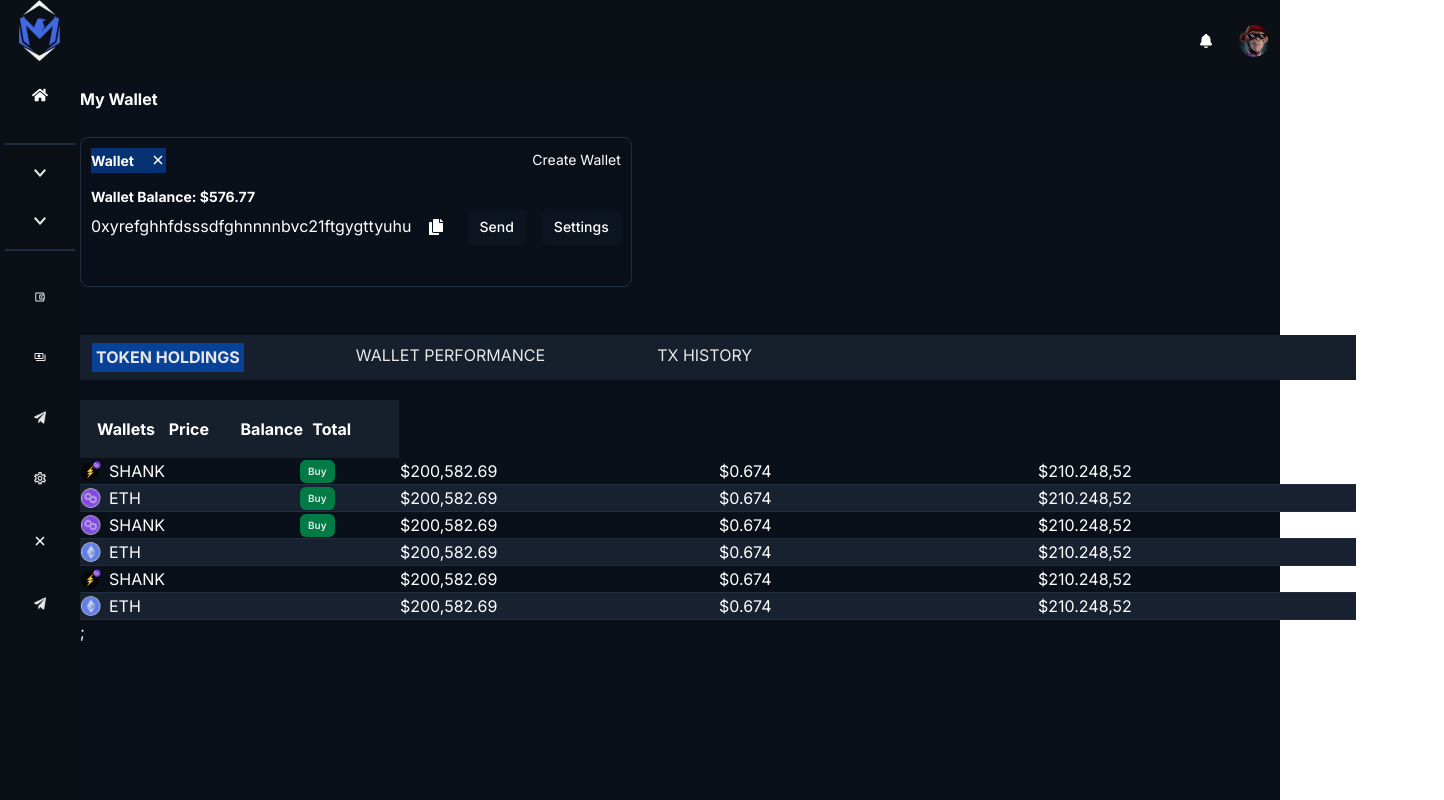
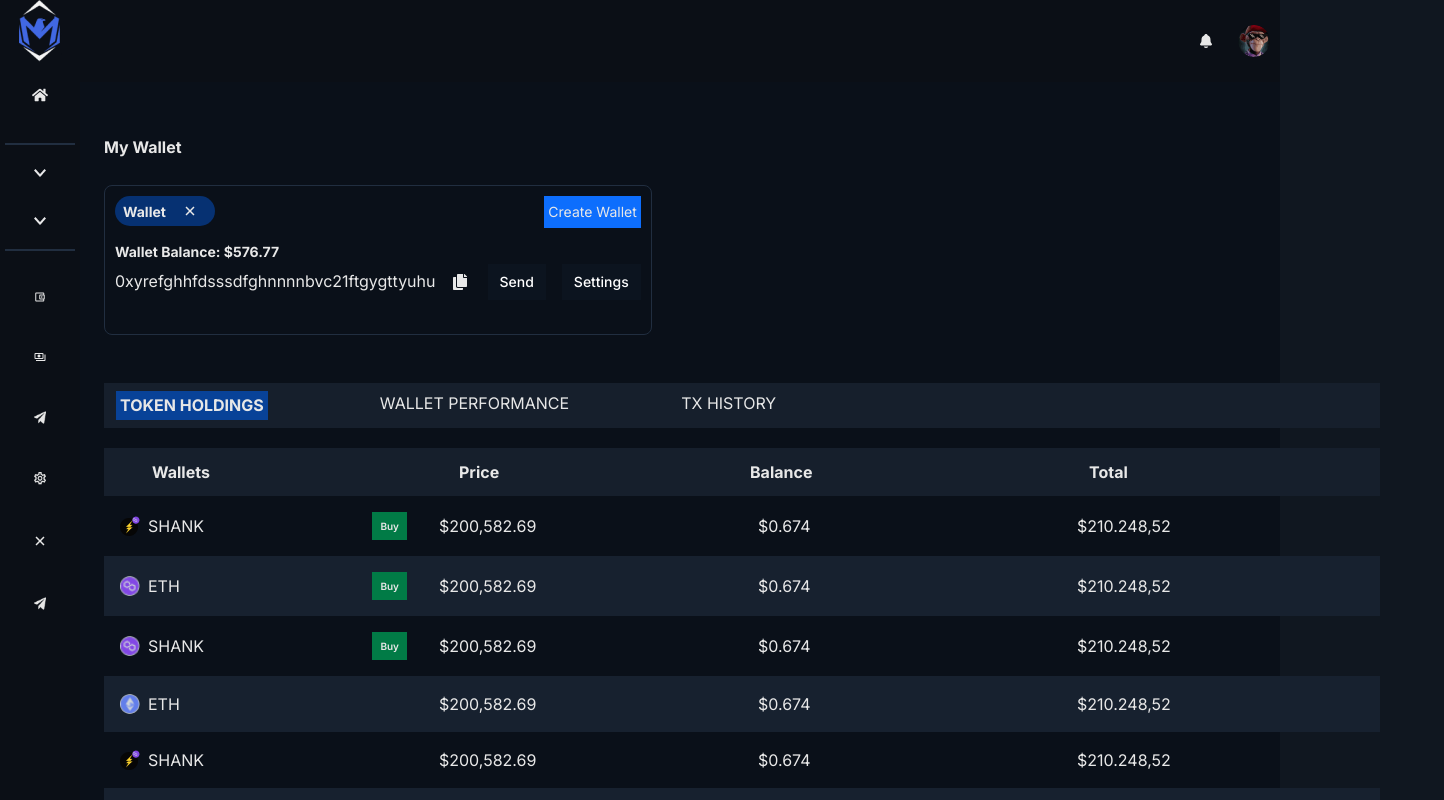
Before and after one commit to orekbaby/meta-combo, a Next.js app: page / in a window 1280 px wide. Shown: the top 800 px of the page, 1444 px wide, since content can reach past the window. Built offline with nearby package versions, Linux system fonts and the light colour scheme.

Commit message:
update changes made to the table and table TableHeader

```diff
--- a/app/globals.css
+++ b/app/globals.css
@@ -1,76 +1,77 @@
+
+
 @tailwind base;
 @tailwind components;
 @tailwind utilities;
 
 @layer base {
-  :root {
-    --background: 0 0% 100%;
-    --foreground: 222.2 84% 4.9%;
-
-    --card: 0 0% 100%;
-    --card-foreground: 222.2 84% 4.9%;
-
-    --popover: 0 0% 100%;
-    --popover-foreground: 222.2 84% 4.9%;
-
-    --primary: 222.2 47.4% 11.2%;
-    --primary-foreground: 210 40% 98%;
-
-    --secondary: 210 40% 96.1%;
-    --secondary-foreground: 222.2 47.4% 11.2%;
-
-    --muted: 210 40% 96.1%;
-    --muted-foreground: 215.4 16.3% 46.9%;
-
-    --accent: 210 40% 96.1%;
-    --accent-foreground: 222.2 47.4% 11.2%;
-
-    --destructive: 0 84.2% 60.2%;
-    --destructive-foreground: 210 40% 98%;
-
-    --border: 214.3 31.8% 91.4%;
-    --input: 214.3 31.8% 91.4%;
-    --ring: 222.2 84% 4.9%;
-
-    --radius: 0.5rem;
+  * {
+    margin: 0;
+    padding: 0;
+    box-sizing: border-box;
   }
 
-  .dark {
-    --background: 222.2 84% 4.9%;
-    --foreground: 210 40% 98%;
+  body {
+    background: #101720;
+    color: #e8e8e8; /* Setting text color for the whole body */
+  }
 
-    --card: 222.2 84% 4.9%;
-    --card-foreground: 210 40% 98%;
+  main {
+    max-width: 100%;
+  }
 
-    --popover: 222.2 84% 4.9%;
-    --popover-foreground: 210 40% 98%;
 
-    --primary: 210 40% 98%;
-    --primary-foreground: 222.2 47.4% 11.2%;
+section {
+    max-width: 100%;
+    margin: 3rem auto;
+    padding: 0 1.5rem;
+  }
 
-    --secondary: 217.2 32.6% 17.5%;
-    --secondary-foreground: 210 40% 98%;
+  .bg-span {
+    align-items: center;
+    gap: 5px;
+    border-radius: 25px;
+    padding: 10px;
+    display: flex;
+    justify-items: center;
+    width: 100px;
+    height: 30px;
+  }
 
-    --muted: 217.2 32.6% 17.5%;
-    --muted-foreground: 215 20.2% 65.1%;
+  /* .div-width {
+    width: 30%;
+    padding: 6px;
+  } */
 
-    --accent: 217.2 32.6% 17.5%;
-    --accent-foreground: 210 40% 98%;
+  .sec-btn {
+    background-color: #212e40;
+    padding: 0.5rem 1rem;
+    border-radius: 0.375rem;
+    color: #e8e8e8;
+  }
 
-    --destructive: 0 62.8% 30.6%;
-    --destructive-foreground: 210 40% 98%;
+  .buy-btn {
+    background-color: #34d399;
+    color: #e8e8e8;
+  }
 
-    --border: 217.2 32.6% 17.5%;
-    --input: 217.2 32.6% 17.5%;
-    --ring: 212.7 26.8% 83.9%;
+
+.buy-btn2 {
+    background-color: #34d399;
+    color: #e8e8e8;
+    padding: 0.5rem 1rem;
+    border-radius: 0.375rem;
+    width: 100px;
+  }
+
+  .button2 {
+    background-color: #0d6efd;
+    color: #e8e8e8;
+    padding: 0.25rem 0.25rem;
+    border-radius: 5px;
+  }
+
+  .bg-col {
+    background-color: #161f2c;
   }
 }
-
-@layer base {
-  * {
-    @apply border-border;
-  }
-  body {
-    @apply bg-background text-foreground;
-  }
-}
--- a/app/page.tsx
+++ b/app/page.tsx
@@ -2,15 +2,16 @@ import React from "react";
 import "./globals.css";
 import Navigation from "@/components/Navigation";
 import Sidebar from "@/components/Sidebar";
-import Table from "@/components/Table";
+import Table from "@/components/TokenTable";
 import WalletSection from "@/components/wallet/WalletSection";
 import Tabs from "@/components/wallet/Tabs";
+import TableHeader from "@/components/wallet/TableHeader";
 
 
 
 export default function Home() {
   return (
-    <main className="bg-[#0A1019] text-white" style={{ marginLeft: "0", padding: "0" }}>
+    <main className="bg-[#0A1019] " style={{ marginLeft: "0", padding: "0" }}>
       {/* navigation top */}
       <Navigation />
 
@@ -20,7 +21,7 @@ export default function Home() {
 
         {/* main section for contents */}
         <div style={{ flex: "1", padding: "15" }}>
-          <section>
+          <section className="mr-10">
             <h1 className="text-[27] leading-[35.1px] font-bold mb-5 ">
               My Wallet
             </h1>
@@ -29,6 +30,7 @@ export default function Home() {
             {/* Headings h3 */}
             <Tabs />
             {/* Paragraph styles heading and table */}
+            <TableHeader/>
             <Table />
           </section>
         </div>
--- a/components/Table.tsx
+++ /dev/null
@@ -1,107 +0,0 @@
-import React from "react";
-import { walletTokenTable } from "@/utils/mockData";
-import Image from "next/image";
-
-export default function Table() {
-  return (
-    <>
-      <div className="w-full">
-        <div className="w-full overflow-x-hidden">
-          <table className="w-full text-left">
-            {/* ... Your table structure and mapping */}
-            <thead className="bg-[#161F2C] font-bold leading-tight w-full">
-              <tr className="flex items-center justify-between py-4 md:px-4 lg:px-4 w-full">
-                <th className="w-2/4 md:w-1/4 lg:w-1/4">
-                  <div>
-                    <p className="text-[10px] md:text-base lg:text-base">
-                      Wallets
-                    </p>
-                  </div>
-                </th>
-                <th className="w-1/4">
-                  <div>
-                    <p className="text-[10px] md:text-base lg:text-base">
-                      Price
-                    </p>
-                  </div>
-                </th>
-                <th className="w-1/4">
-                  <div>
-                    <p className="text-[10px] md:text-base lg:text-base">
-                      Balance
-                    </p>
-                  </div>
-                </th>
-                <th className="w-1/4">
-                  <div>
-                    <p className="text-[10px] md:text-base lg:text-base">
-                      Total
-                    </p>
-                  </div>
-                </th>
-              </tr>
-            </thead>
-            <tbody className="w-full">
-              {walletTokenTable?.map((row, index) => (
-                <tr
-                  key={index}
-                  className={
-                    index % 2 === 0
-                      ? "w-full"
-                      : "w-full bg-[#17212F] border-y border-[#212E40]"
-                  }
-                >
-                  <td className="w-2/4 md:w-1/4 lg:w-1/4">
-                    <div className=" flex items-center justify-between w-[90%] md:w-[80%] lg:w-[80%]">
-                      <div className=" flex items-center ">
-                        <Image
-                          src={row.logo}
-                          width={20}
-                          height={20}
-                          alt=""
-                          className="mr-2"
-                        />
-                        <p className="text-[9px] md:text-base lg:text-base uppercase hidden md:inline lg:inline">
-                          {row.token && row.token.length > 13
-                            ? `${row.token.slice(0, 13)}...`
-                            : row.token}
-                        </p>
-                      </div>
-                      <span
-                        className={
-                          row.type === ""
-                            ? "hidden"
-                            : "inline bg-[#017B46] px-2 py-1 text-[9px] md:text-[10px] lg:text-[10px] text-[#E7E7E7] capitalize text-center font-semibold rounded-md"
-                        }
-                      >
-                        {row.type}
-                      </span>
-                    </div>
-                  </td>
-                  <td className="w-1/4">
-                    <p className="text-[9px] md:text-base lg:text-base">
-                      ${row.price}
-                    </p>
-                  </td>
-                  <td className="w-1/4">
-                    <p className="text-[10px] md:text-base lg:text-base">
-                      ${row.balance}
-                    </p>
-                  </td>
-                  <td className="w-1/4">
-                    <p className="text-[9px] md:text-base lg:text-base">
-                      ${row.total}
-                    </p>
-                  </td>
-                </tr>
-              ))};
-
-            </tbody>
-          </table>
-        </div>
-      </div>
-    </>
-  );
-}
-
-export { Table };
--- /dev/null
+++ b/components/TokenTable.tsx
@@ -0,0 +1,81 @@
+import React from "react";
+import { walletTokenTable } from "@/utils/mockData";
+import {
+  Table,
+  TableHeader,
+  TableBody,
+  TableRow,
+  TableCell,
+} from "@/components/ui/table";
+import Image from "next/image";
+
+export default function TokenTable() {
+  return (
+    <>
+      <div className="w-full">
+        <div className="w-full overflow-x-hidden">
+          <Table className=" text-left overflow-x-hidden">
+
+            <TableBody className="w-full">
+              {walletTokenTable?.map((row, index) => (
+                <TableRow
+                  key={index}
+                  className={
+                    index % 2 === 0
+                      ? "w-full border-none"
+                      : "w-full bg-[#17212F] border-none"
+                  }
+                >
+                  <TableCell className="w-2/4 md:w-1/4 lg:w-1/4">
+                    <div className="flex items-center justify-between">
+                      <div className="flex items-center">
+                        <Image
+                          src={row.logo}
+                          width={20}
+                          height={20}
+                          alt=""
+                          className="mr-2"
+                        />
+                        <p className="text-[9px] md:text-base lg:text-base uppercase hidden md:inline lg:inline">
+                          {row.token && row.token.length > 13
+                            ? `${row.token.slice(0, 13)}...`
+                            : row.token}
+                        </p>
+                      </div>
+                      <span
+                        className={
+                          row.type === ""
+                            ? "hidden"
+                            : "inline bg-[#017B46] px-2 py-1 text-[9px] md:text-[10px] lg:text-[10px] text-[#E7E7E7] capitalize text-center font-semibold rounded-md"
+                        }
+                      >
+                        {row.type}
+                      </span>
+                    </div>
+                  </TableCell>
+                  <TableCell className="w-1/4">
+                    <p className="text-[9px] md:text-base lg:text-base">
+                      ${row.price}
+                    </p>
+                  </TableCell>
+                  <TableCell className="w-1/4">
+                    <p className="text-[10px] md:text-base lg:text-base">
+                      ${row.balance}
+                    </p>
+                  </TableCell>
+                  <TableCell className="w-1/4">
+                    <p className="text-[9px] md:text-base lg:text-base">
+                      ${row.total}
+                    </p>
+                  </TableCell>
+                </TableRow>
+              ))}
+            </TableBody>
+          </Table>
+        </div>
+      </div>
+    </>
+  );
+}
+
+export { TokenTable };
--- /dev/null
+++ b/components/wallet/TableHeader.tsx
@@ -0,0 +1,22 @@
+import React from 'react'
+
+export default function TableHeader() {
+  return (
+    <div className="bg-[#161F2C] font-bold leading-tight w-full">
+      <div className="flex items-center justify-between py-3 md:px-4 lg:px-4 border-none w-[100%]">
+        <div className="w-2/4 md:w-1/4 lg:w-1/4  ml-8">
+          <p className="text-[10px] md:text-base lg:text-base">Wallets</p>
+        </div>
+        <div className="w-1/4 ml-8">
+          <p className="text-[10px] md:text-base lg:text-base">Price</p>
+        </div>
+        <div className="w-1/4 ml-4">
+          <p className="text-[10px] md:text-base lg:text-base">Balance</p>
+        </div>
+        <div className="w-1/4 ml-16">
+          <p className="text-[10px] md:text-base lg:text-base">Total</p>
+        </div>
+      </div>
+    </div>
+  );
+}
--- a/components/wallet/WalletSection.tsx
+++ b/components/wallet/WalletSection.tsx
@@ -8,7 +8,7 @@ export default function WalletSection() {
     <>
       <div className="w-fit h-[150px] p-[10px] rounded-[8px] border-[1px] border-[#212E40]">
         <div className="flex justify-between gap-10 mb-3">
-          <div className="pw flex items-center gap-4 bg-span bg-[#063172]">
+          <div className="px-2 flex rounded-full items-center gap-4 bg-span bg-[#063172]">
             <div className="item">
               <span className="font-bold text-[14px] leading-[23.8px]">
                 Wallet
@@ -19,7 +19,7 @@ export default function WalletSection() {
             </div>
           </div>
           <div className="">
-            <p className="button2 rounded text-[14px] leading-[23.8px]">
+            <p className="button2 rounded-lg text-[14px] leading-[23.8px]">
               Create Wallet
             </p>
           </div>
@@ -29,7 +29,7 @@ export default function WalletSection() {
             Wallet Balance: $576.77
           </h2>
         </div>
-        <div className="flex gap-6">
+        <div className="flex gap-5">
           <div className=" flex gap-2 items-center justify-between">
             <div className="">
               <p className=" text-[16px] font-normal leading-[27px]">
```
